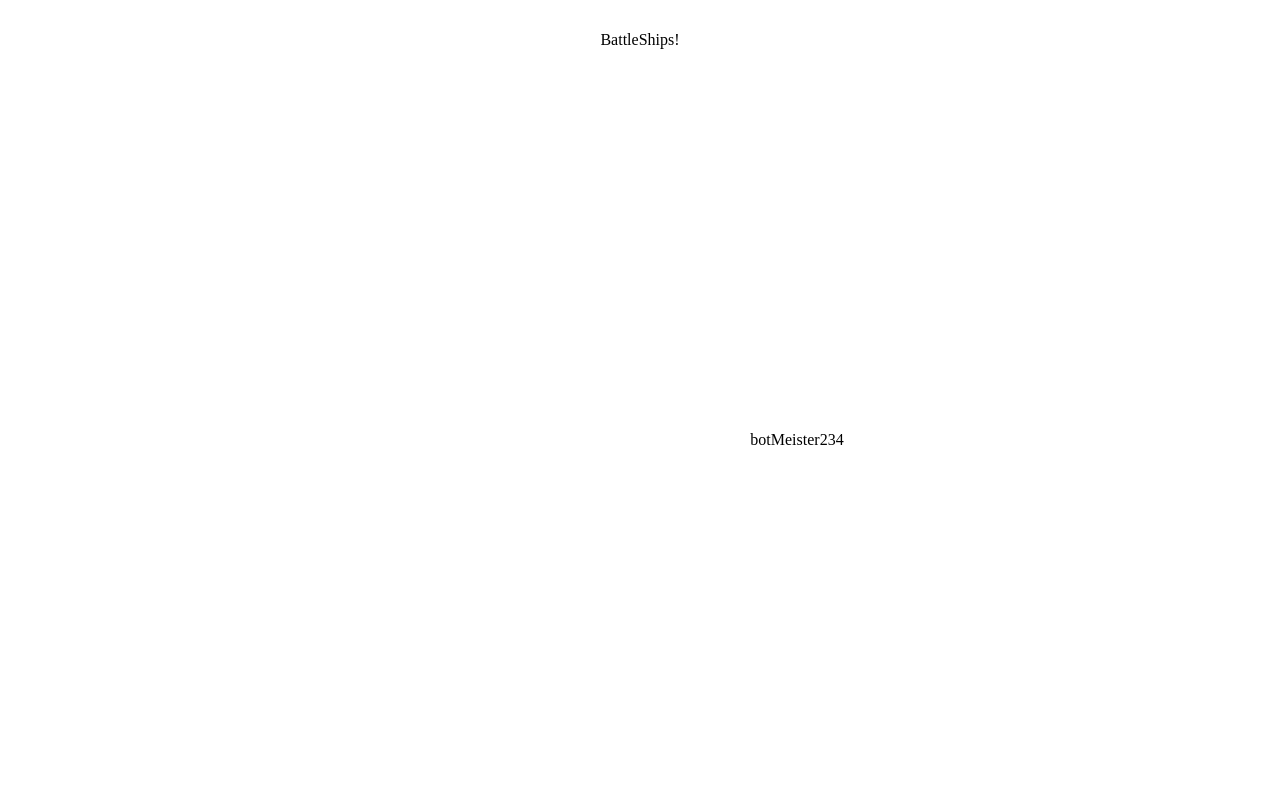
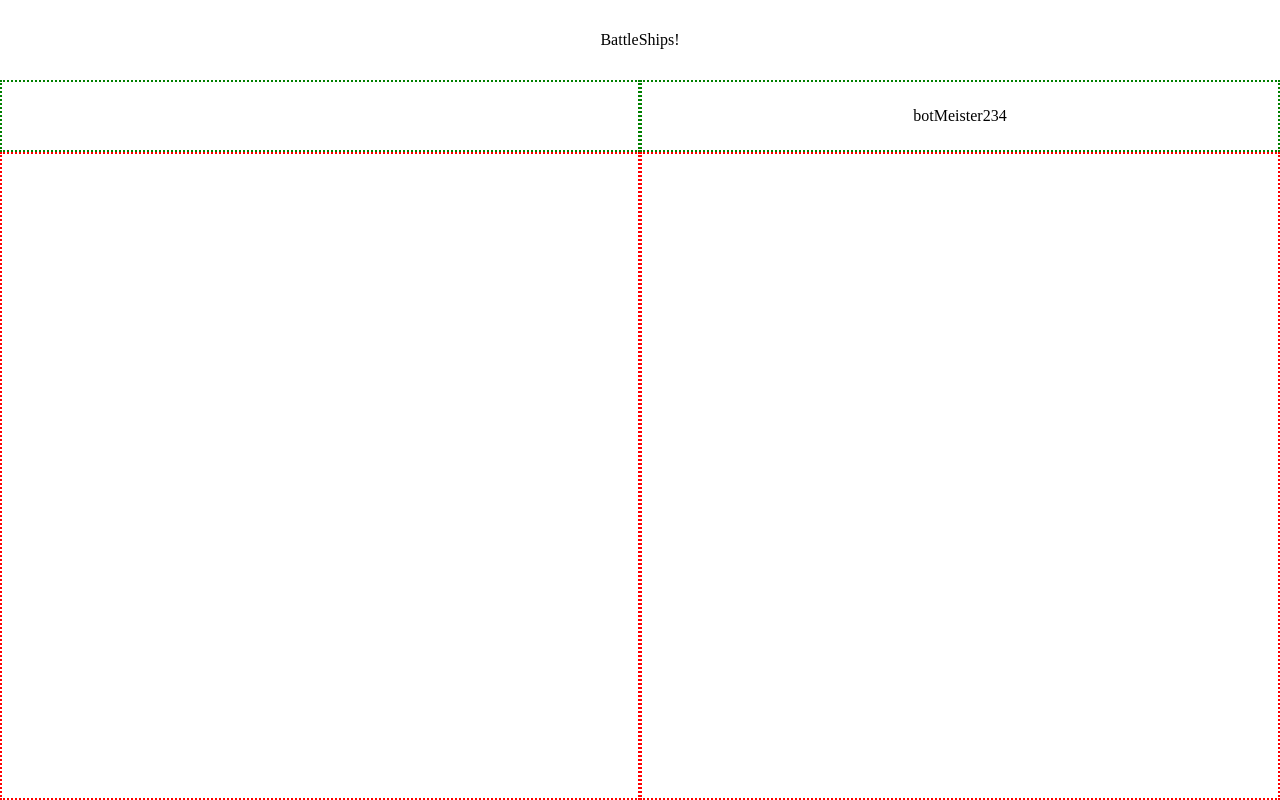
Before and after one commit to Clanbulance/BattleShips, a website with bundled scripts: page index.html in a window 1280 px wide. Both pictures are taken after a click on the button "Set username". Built offline with nearby package versions, Linux system fonts and the light colour scheme.

Commit message:
style chanbges

```diff
--- a/style.css
+++ b/style.css
@@ -1,9 +1,14 @@
+* {
+    box-sizing: border-box;
+    margin: 0;
+    padding: 0;
+}
+
 html, body {
     box-sizing: border-box;
-    width:100%;
-    height: 100%;
-    margin: 0;
-    padding: 0;
+    width:100vw;
+    height: 100vh;
+
 }
 
 body {
@@ -25,11 +30,10 @@ body {
 
 .playfield {
     grid-area: playField;
-
     display: flex;
 }
 
-.playfield div{
+.playfield .side{
     width: 50%;
     display: flex;
     justify-content: center;
@@ -42,21 +46,40 @@ body {
 .playfield .userpanel{
     display: flex;
     flex-direction: column;
-    border:var(--test-border);
-
 
 }
 
-.botpanel{
-    border:var(--test-border);
+
+.gameGUI{
+    display: grid;
+    justify-content: center;
+    align-items: center;
+    grid-template-rows: 10% 90%;
+    grid-template-columns: 50vw;
+    grid-template-areas:
+    "name"
+    "playbox"
+    ;
+
 }
 
+.name{
+    grid-area: name;
+    display: grid;
+    justify-content: center;
+    align-items: center;
+    border:2px dotted green;
+    width: 100%;
+    height: 100%;
 
+}
 
-
-
-
-
+.playbox{
+    grid-area: playbox;
+    width:100%;
+    height: 100%;
+    border:2px dotted red;
+}
 
 
 .playfield .userpanel button{
```
